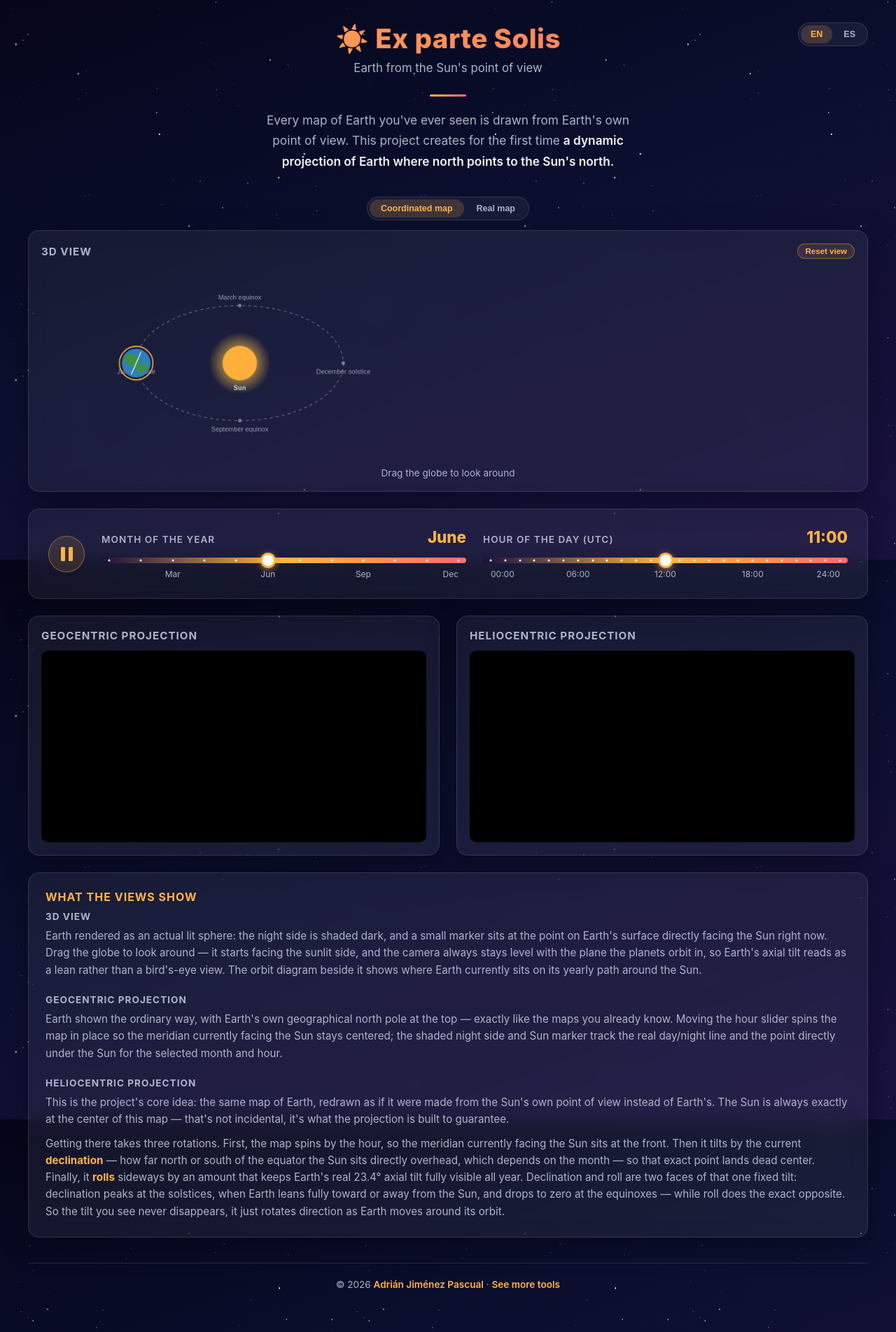
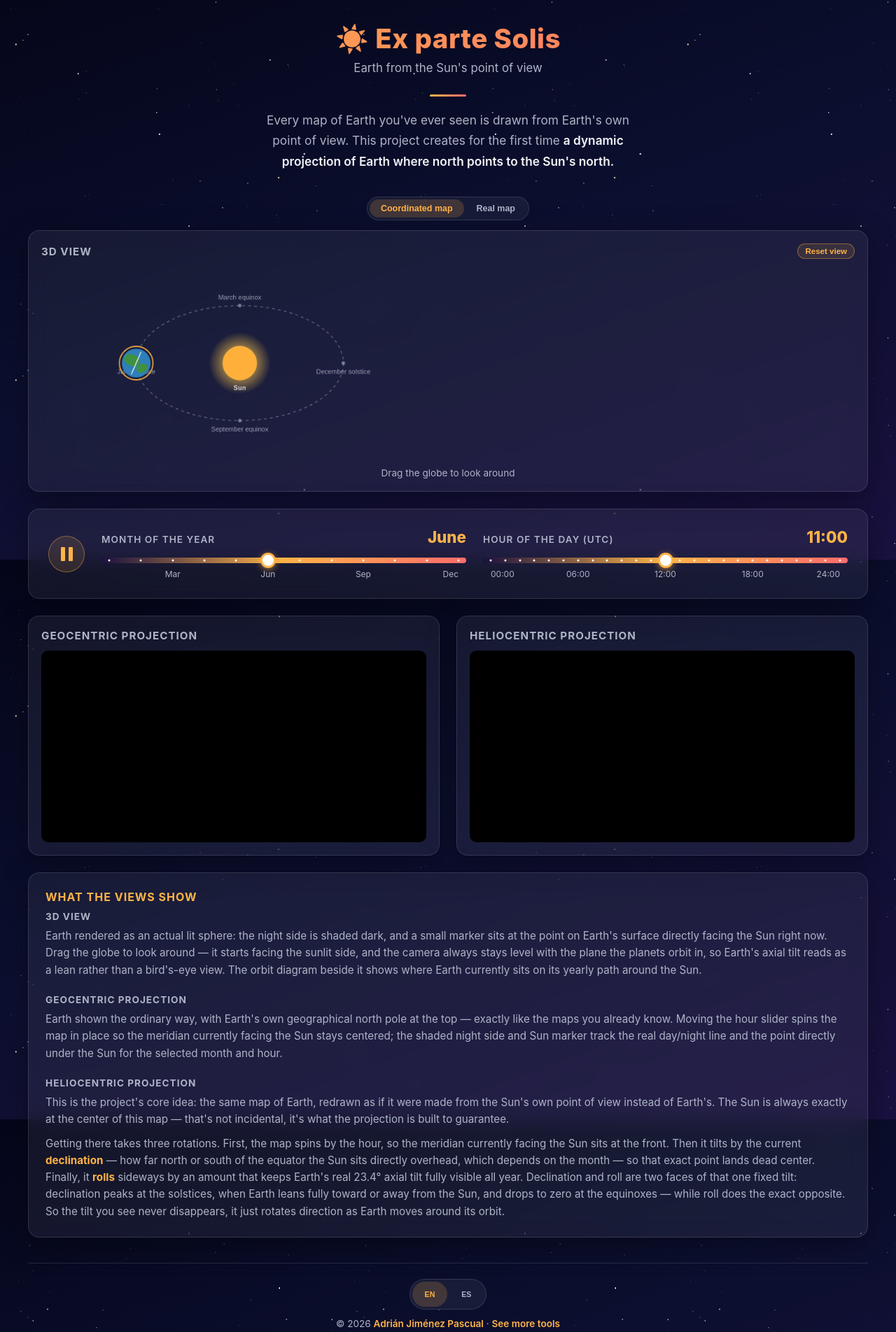
Before and after one commit to dirdam/solis, a plain HTML site: page index.html in a window 1280 px wide. Shown: the top 1904 px of the page at 70% size. Drawn offline with Linux system fonts and the light colour scheme.

Commit message:
Move the language toggle into the footer
Same overlap risk as the other apps in this family: the absolute-
positioned toggle reserved no space, so a translated title could grow
wide enough to run under it on narrow viewports. Relocating it into
the existing footer avoids the overlap at every screen size.

```diff
--- a/index.html
+++ b/index.html
@@ -50,10 +50,9 @@
     }
 
     .lang-toggle {
-        position: absolute;
-        top: 0;
-        right: 0;
-        display: inline-flex;
+        display: flex;
+        width: fit-content;
+        margin: 0 auto 12px;
         background: rgba(255, 255, 255, 0.06);
         border: 1px solid var(--panel-border);
         border-radius: 999px;
@@ -67,7 +66,7 @@
         color: var(--text-dim);
         font-size: 0.78em;
         font-weight: 700;
-        padding: 6px 14px;
+        padding: 12px 18px;
         border-radius: 999px;
         cursor: pointer;
         transition: background 0.2s ease, color 0.2s ease;
@@ -578,8 +577,6 @@
 <body>
     <div class="container">
         <header>
-            <div class="lang-toggle" id="langToggle" role="group" aria-label="Language"></div>
-
             <h1>☀️ Ex parte Solis</h1>
             <p data-i18n="tagline">Earth from the Sun's point of view</p>
             <p class="intro" data-i18n-html="introHtml">
@@ -703,6 +700,7 @@
         </div>
 
         <footer>
+            <div class="lang-toggle" id="langToggle" role="group" aria-label="Language"></div>
             <p>
                 &copy; <span id="footerYear"></span>
                 <a href="https://dirdam.github.io" target="_blank" rel="noopener noreferrer">Adri&aacute;n Jim&eacute;nez Pascual</a>
```
